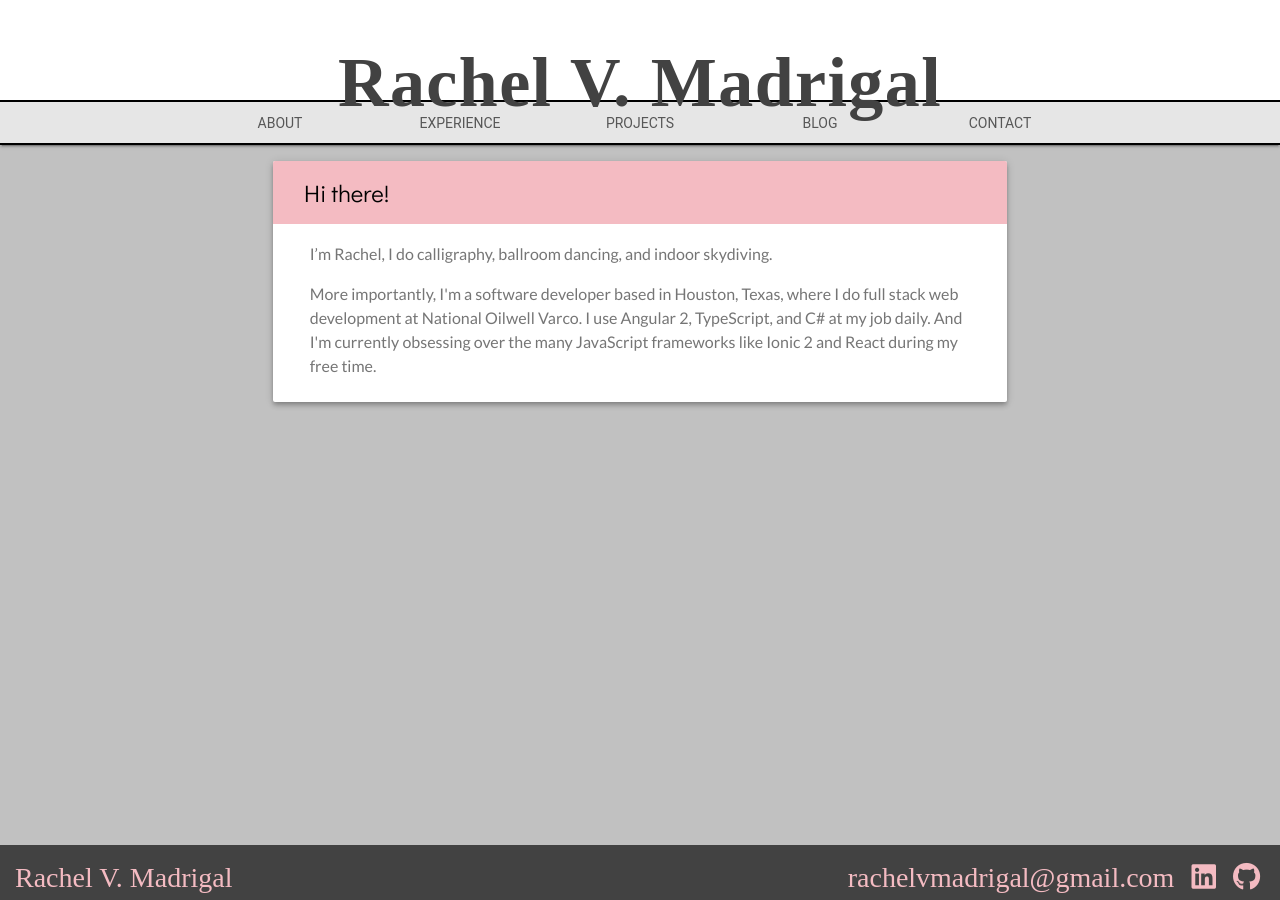
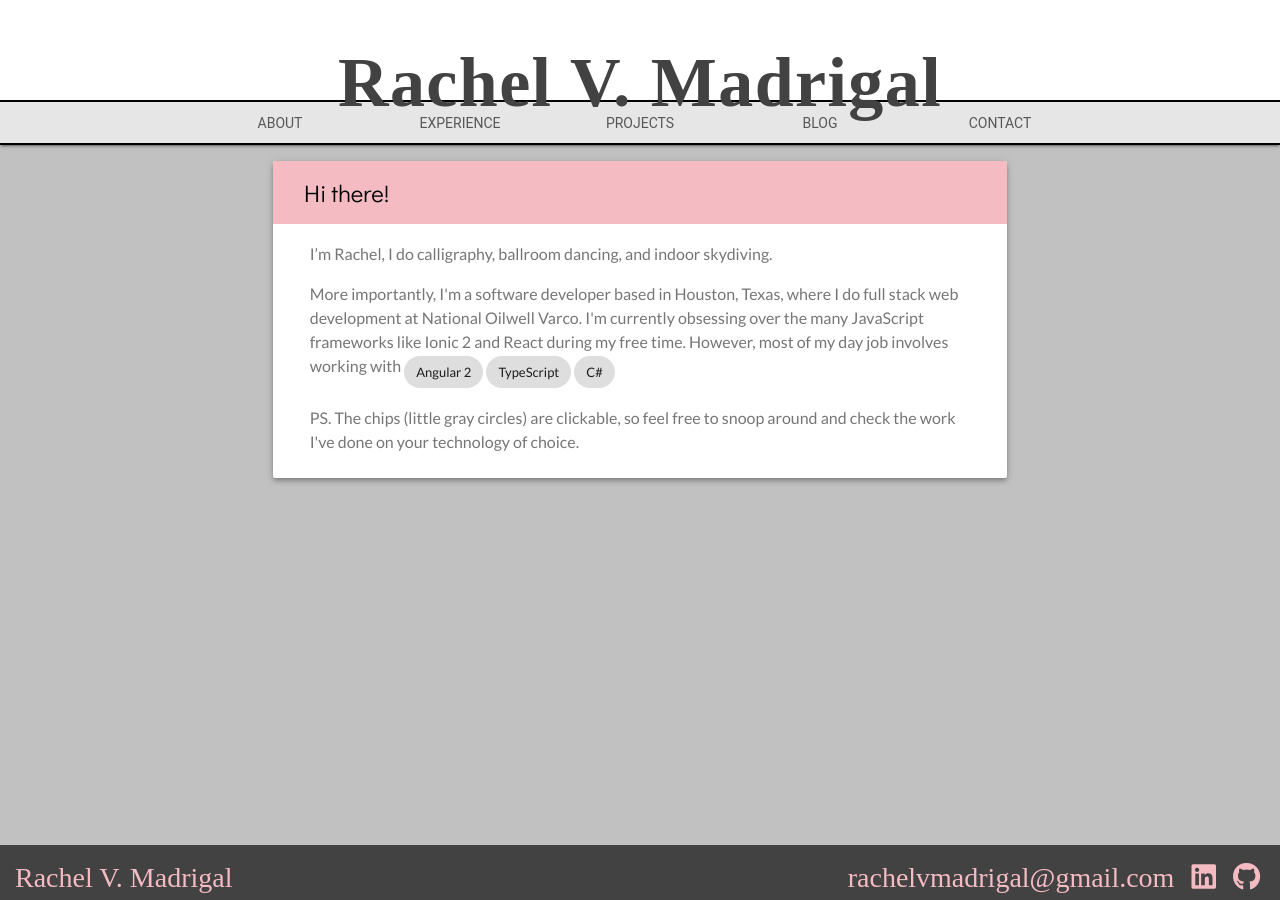
Before and after one commit to rachelmad/rachelmad.github.io, a Jekyll site: the page built from index.html, in a window 1280 px wide. Built offline with Jekyll 4.4.1, drawn with Linux system fonts in a browser that asks for light colours; nearby versions of some CDN libraries; some web fonts are replaced.

Commit message:
Updated front page

```diff
--- a/index.html
+++ b/index.html
@@ -9,7 +9,12 @@ title: "Hi there!"
     </p>
     <p>
         More importantly, I'm a software developer based in Houston, Texas, where I do full stack web development at National Oilwell Varco.
-        I use Angular 2, TypeScript, and C# at my job daily.
-        And I'm currently obsessing over the many JavaScript frameworks like Ionic 2 and React during my free time.
+        I'm currently obsessing over the many JavaScript frameworks like Ionic 2 and React during my free time. However, most of my day job involves working with
+        	{% include chip.html name="Angular 2" %}
+        	{% include chip.html name="TypeScript" %}
+        	{% include chip.html name="C#" %}
     </p>
+    <p>
+    	PS. The chips (little gray circles) are clickable, so feel free to snoop around and check the work I've done on your technology of choice.
+	</p>
 </div>
```
